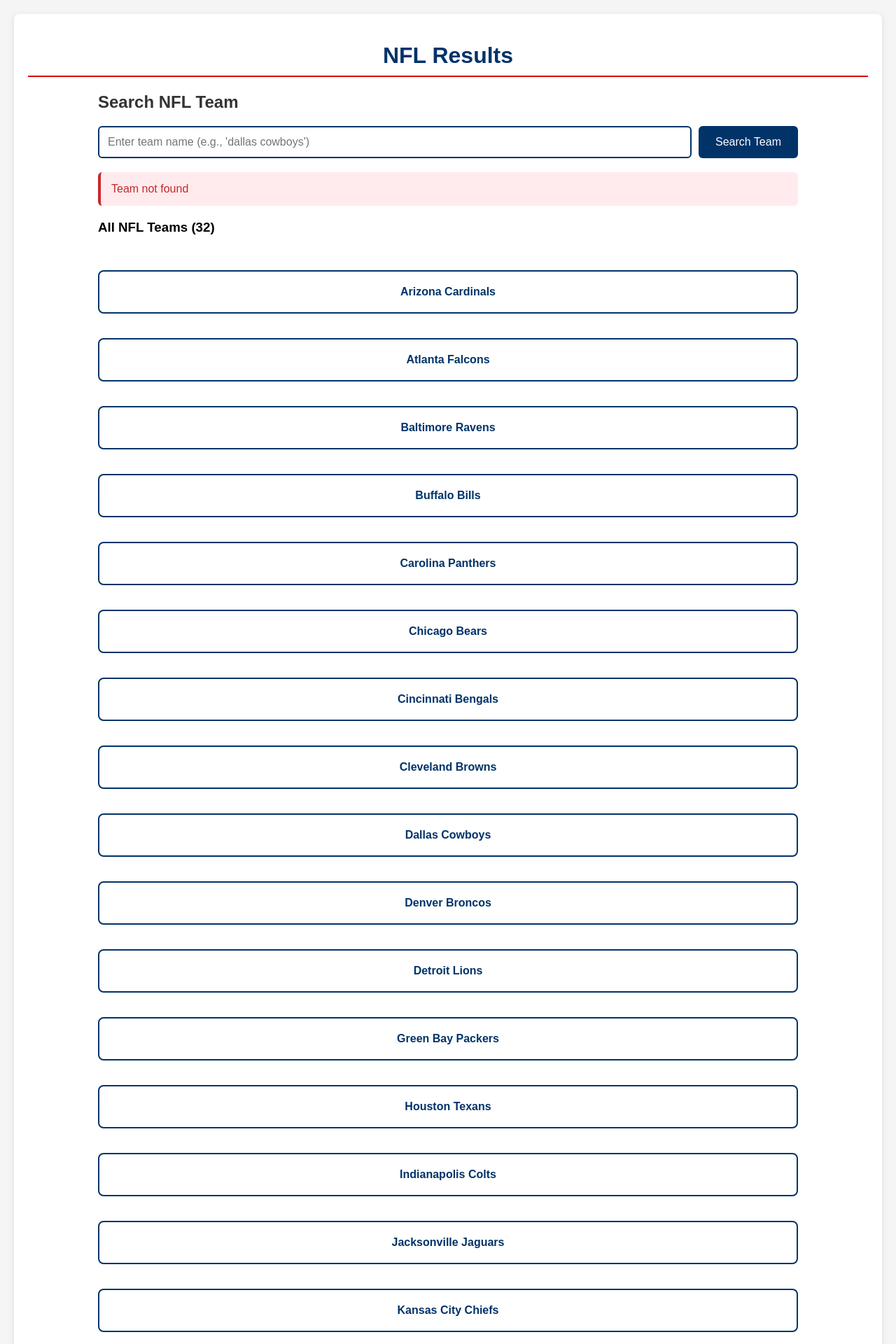
After one commit to VictorCali1702/nfl-flask-app, a Flask app: page /team/1 in a window 1280 px wide. The commit adds this page. Shown: the top 1920 px of the page at 70% size. Run offline with Flask 3, Linux system fonts and the light colour scheme.

Commit message:
NFL APP actualisation

```diff
--- a/app.py
+++ b/app.py
@@ -1,12 +1,86 @@
 # NFL APP in FLASK
-from flask import Flask, render_template
+from flask import Flask, render_template, request
 import requests
+import matplotlib.pyplot as plt
+import io
+import base64
 
 app = Flask(__name__)
 
+# A dictionary of all 32 NFL teams with their IDs
+NFL_TEAMS = {
+	"arizona cardinals": "134960",
+	"atlanta falcons": "134944",
+	"baltimore ravens": "134922",
+	"buffalo bills": "134921",
+	"carolina panthers": "134952",
+	"chicago bears": "134918",
+	"cincinnati bengals": "134923",
+	"cleveland browns": "134924",
+	"dallas cowboys": "134925",
+	"denver broncos": "134926",
+	"detroit lions": "134927",
+	"green bay packers": "134928",
+	"houston texans": "134929",
+	"indianapolis colts": "134930",
+	"jacksonville jaguars": "134931",
+	"kansas city chiefs": "134920",
+	"las vegas raiders": "134933",
+	"los angeles chargers": "134934",
+	"los angeles rams": "134935",
+	"miami dolphins": "134936",
+	"minnesota vikings": "134937",
+	"new england patriots": "134917",
+	"new orleans saints": "134938",
+	"new york giants": "134939",
+	"new york jets": "134940",
+	"philadelphia eagles": "134919",
+	"pittsburgh steelers": "134941",
+	"san francisco 49ers": "134942",
+	"seattle seahawks": "134943",
+	"tampa bay buccaneers": "134945",
+	"tennessee titans": "134946",
+	"washington commanders": "134947"
+}
+
+TEAM_DISPLAY_NAMES = {
+	"arizona cardinals": "Arizona Cardinals",
+	"atlanta falcons": "Atlanta Falcons",
+	"baltimore ravens": "Baltimore Ravens",
+	"buffalo bills": "Buffalo Bills",
+	"carolina panthers": "Carolina Panthers",
+	"chicago bears": "Chicago Bears",
+	"cincinnati bengals": "Cincinnati Bengals",
+	"cleveland browns": "Cleveland Browns",
+	"dallas cowboys": "Dallas Cowboys",
+	"denver broncos": "Denver Broncos",
+	"detroit lions": "Detroit Lions",
+	"green bay packers": "Green Bay Packers",
+	"houston texans": "Houston Texans",
+	"indianapolis colts": "Indianapolis Colts",
+	"jacksonville jaguars": "Jacksonville Jaguars",
+	"kansas city chiefs": "Kansas City Chiefs",
+	"las vegas raiders": "Las Vegas Raiders",
+	"los angeles chargers": "Los Angeles Chargers",
+	"los angeles rams": "Los Angeles Rams",
+	"miami dolphins": "Miami Dolphins",
+	"minnesota vikings": "Minnesota Vikings",
+	"new england patriots": "New England Patriots",
+	"new orleans saints": "New Orleans Saints",
+	"new york giants": "New York Giants",
+	"new york jets": "New York Jets",
+	"philadelphia eagles": "Philadelphia Eagles",
+	"pittsburgh steelers": "Pittsburgh Steelers",
+	"san francisco 49ers": "San Francisco 49ers",
+	"seattle seahawks": "Seattle Seahawks",
+	"tampa bay buccaneers": "Tampa Bay Buccaneers",
+	"tennessee titans": "Tennessee Titans",
+	"washington commanders": "Washington Commanders"
+}
+
 @app.route("/")
 def index():
-	return render_template("index.html")
+	return render_template("index.html", teams=TEAM_DISPLAY_NAMES)
 
 @app.route("/games")
 def games():
@@ -15,8 +89,41 @@
 	data = response.json()
 
 	games = data.get("results", []) # list of matches
-	return render_template("games.html", games=games)
+	return render_template("games.html", games=games, team_name="Baltimore Ravens")
 
+@app.route("/search", methods=["GET", "POST"])
+def search_team():
+	if request.method == "POST":
+		team_name = request.form.get("team_name", "").lower().strip()
+
+		if team_name in NFL_TEAMS:
+			team_id = NFL_TEAMS[team_name]
+			display_name = TEAM_DISPLAY_NAMES[team_name]
+
+			url = f"https://www.thesportsdb.com/api/v1/json/3/eventslast.php?id={team_id}"
+			response = requests.get(url)
+			data = response.json()
+
+			games = data.get("results", [])
+			return render_template("team_results.html", games=games, team_name=display_name, search_query=team_name)
+		else:
+			return render_template("search.html", error="Team not found. Try full team name (e.g., 'dallas cowboys')", teams=TEAM_DISPLAY_NAMES)
+	return render_template("search.html", teams=TEAM_DISPLAY_NAMES)
+
+@app.route("/team/<team_key>")
+def team_games(team_key):
+	if team_key in NFL_TEAMS:
+		team_id = NFL_TEAMS[team_key]
+		display_name = TEAM_DISPLAY_NAMES[team_key]
+
+		url = f"https://www.thesportsdb.com/api/v1/json/3/eventslast.php?id={team_id}"
+		response = requests.get(url)
+		data = response.json()
+
+		games = data.get("results", [])
+		return render_template("team_results.html", games=games, team_name=display_name, search_query=team_key)
+
+	return render_template("search.html", error="Team not found", teams=TEAM_DISPLAY_NAMES)
 
 if __name__ == "__main__":
 	app.run(debug=True)
--- /dev/null
+++ b/templates/search.html
@@ -0,0 +1,30 @@
+{% extends "base.html" %}
+{% block content %}
+<div class="search-container">
+	<h2>Search NFL Team</h2>
+
+	<form method="POST" action="{{ url_for('search_team') }}" class="search-form">
+		<input type="text" name="team_name" placeholder="Enter team name (e.g., 'dallas cowboys')"
+		value="{{ search_query or '' }}"
+		required class="search-input">
+		<button type="submit" class="search-btn">Search Team</button>
+	</form>
+
+	{% if error %}
+	<div class="error-message">
+		{{ error }}
+	</div>
+	{% endif %}
+
+	<div class="all-teams">
+		<h3>All NFL Teams (32)</h3>
+		<div class="team-grid">
+			{% for key, name in teams.items() %}
+			<a href="{{ url_for('team_games', team_key=key) }}" class="team-card">
+				{{ name }}
+			</a>
+			{% endfor %}
+		</div>
+	</div>
+</div>
+{% endblock %}
--- a/templates/static/style.css
+++ b/templates/static/style.css
@@ -59,3 +59,127 @@
 a:hover {
 	background: #D50A0A;
 }
+
+
+/* Extended styles */
+.search-container {
+	max-width: 1000px;
+	margin: 0 auto;
+}
+
+.search-form {
+	display: flex;
+	gap: 10px;
+	margin: 20px 0;
+}
+
+.search-input {
+	flex: 1;
+	padding: 12px;
+	border: 2px solid #013369;
+	border-radius: 6px;
+	font-size: 16px;
+}
+
+.search-btn {
+	padding: 12px 24px;
+	background: #013369;
+	color: white;
+	border: none;
+	border-radius: 6px;
+	cursor: pointer;
+	font-size: 16px;
+}
+
+.search-btn:hover {
+	background: #D50A0A;
+}
+
+.team-grid {
+	display: grid;
+	grid-template-columns: reapeat(auto-fit, minmax(250px, 1fr));
+	gap: 15px;
+	margin: 30px 0;
+}
+
+.team-card {
+	display: block;
+	padding: 20px;
+	background: white;
+	border: 2px solid #013369;
+	border-radius: 8px;
+	text-align: center;
+	text-decoration: none;
+	color: #013369;
+	font-weight: bold;
+	transition: all 0.3s ease;
+}
+
+.team-card:hover {
+	background: #013369;
+	color:white;
+	transform: translateY(-2px);
+}
+
+.error-message {
+	background: #ffebee;
+	color: #c62828;
+	padding: 15px;
+	border-radius: 6px;
+	margin: 20px 0;
+	border-left: 4px solid #c62828;
+}
+
+.team-results h2 {
+	color: #013369;
+	border-bottom: 3px solid #D50A0A;
+	padding-bottom: 10px;
+}
+
+.games-count {
+	background: #e3f2fd;
+	padding: 10px;
+	border-radius: 6px;
+	margin: 20px 0;
+	font-weight: bold;
+}
+
+.back-link {
+	display: inline-block;
+	margin-bottom: 20px;
+	color: #013369;
+	text-decoration: none;
+}
+
+.back-link:hover {
+	text-decoration: underline;
+}
+
+.games-table {
+	width: 100%;
+	margin-top: 20px;
+}
+
+.games-table th {
+	background: #013369;
+	color: white;
+	padding: 15px;
+	text-align: left;
+}
+
+.games-table td {
+	padding: 12px;
+	border-bottom: 1px solid #ddd;
+}
+
+.games-table tr:hover {
+	background: #f5f5f5;
+}
+
+.no-games {
+	text-align: center;
+	padding: 40px;
+	background: #f5f5f5;
+	border-radius: 8px;
+	margin: 20px 0;
+}
```
Also changed, not shown: templates/index.html (+19 -2 lines), templates/team_results.html (added, +45 -0 lines).
